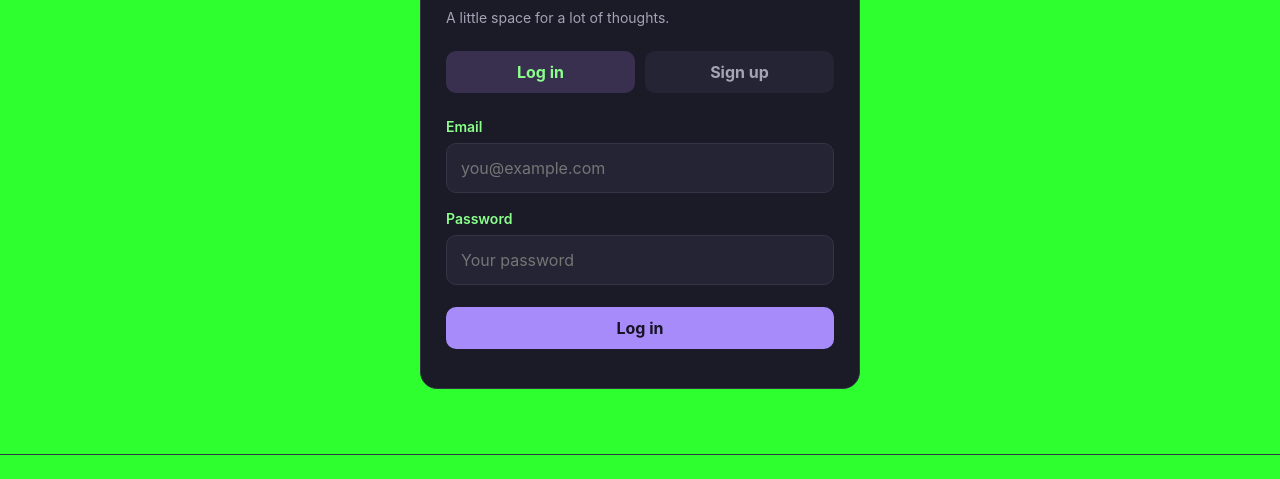
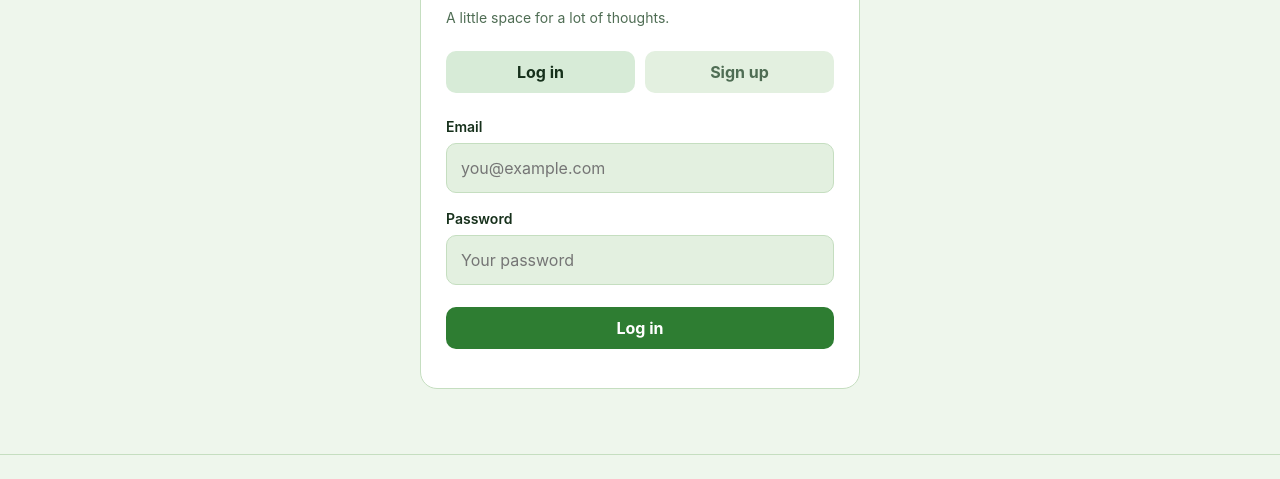
Before and after one commit to 813257001/813257001.github.io, a plain HTML site: page index.html in a window 1280 px wide. Shown: the part 242-721 px from the top of the page. Drawn offline with Linux system fonts and the light colour scheme; a script that the page names is missing.

Commit message:
Update style.css
Change Color Attempt 2. Changed entirety of css and fixed some letter spacing quotes.

```diff
--- a/style.css
+++ b/style.css
@@ -1,12 +1,13 @@
-
 :root {
-  --bg: #2EFF2E;
-  --surface: #1b1b27;
-  --surface2: #242434;
-  --text: #8AFF8A;
-  --muted: #a5a3b5;
-  --accent: #a78bfa;
-  --border: #343446;
+  --bg: #eef6ec;
+  --surface: #ffffff;
+  --surface2: #e3f0e0;
+  --text: #16301b;
+  --muted: #4f6d54;
+  --accent: #2e7d32;
+  --accent-hover: #256628;
+  --accent-soft: #d7ebd7;
+  --border: #c5dec0;
 }
 
 * {
@@ -41,7 +42,8 @@ body {
   color: var(--accent);
 }
 
-.tagline, .muted {
+.tagline,
+.muted {
   color: var(--muted);
   font-size: 14px;
 }
@@ -52,7 +54,9 @@ main {
   min-height: 55vh;
 }
 
-.auth-card, .composer, .post {
+.auth-card,
+.composer,
+.post {
   background: var(--surface);
   border: 1px solid var(--border);
   border-radius: 17px;
@@ -80,7 +84,8 @@ label {
   font-weight: 600;
 }
 
-input, textarea {
+input,
+textarea {
   width: 100%;
   border: 1px solid var(--border);
   background: var(--surface2);
@@ -91,7 +96,8 @@ input, textarea {
   outline: none;
 }
 
-input:focus, textarea:focus {
+input:focus,
+textarea:focus {
   border-color: var(--accent);
 }
 
@@ -110,12 +116,12 @@ button {
 }
 
 .primary {
-  color: #171322;
+  color: #ffffff;
   background: var(--accent);
 }
 
 .primary:hover {
-  background: #bba5ff;
+  background: var(--accent-hover);
 }
 
 .secondary {
@@ -143,7 +149,7 @@ button {
 
 .tab.active {
   color: var(--text);
-  background: #39304f;
+  background: var(--accent-soft);
 }
 
 .hidden {
@@ -156,7 +162,9 @@ button {
   line-height: 1.5;
 }
 
-.welcome, .feed-heading, .composer-bottom {
+.welcome,
+.feed-heading,
+.composer-bottom {
   display: flex;
   align-items: center;
   justify-content: space-between;
@@ -182,7 +190,7 @@ button {
 }
 
 .avatar {
-  background: #39304f;
+  background: var(--accent-soft);
   color: var(--accent);
   border-radius: 50%;
   padding: 8px;
@@ -229,7 +237,7 @@ button {
 
 .delete-btn {
   background: transparent;
-  color: #fca5a5;
+  color: #b91c1c;
   padding: 6px;
   font-size: 12px;
 }
@@ -258,7 +266,9 @@ footer .logo {
     margin: 35px auto;
   }
 
-  .auth-card, .composer, .post {
+  .auth-card,
+  .composer,
+  .post {
     padding: 19px;
   }
 
```
